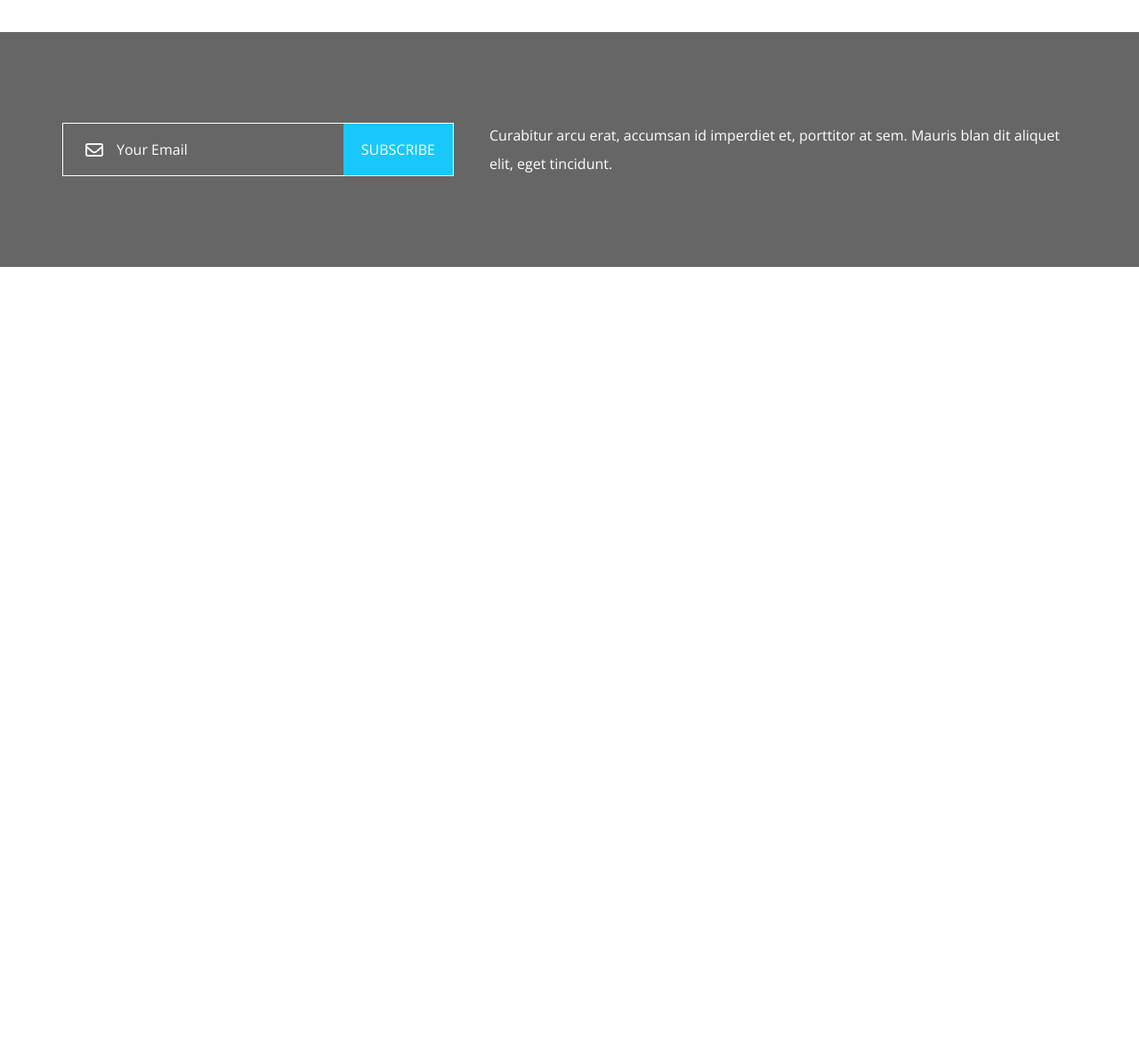
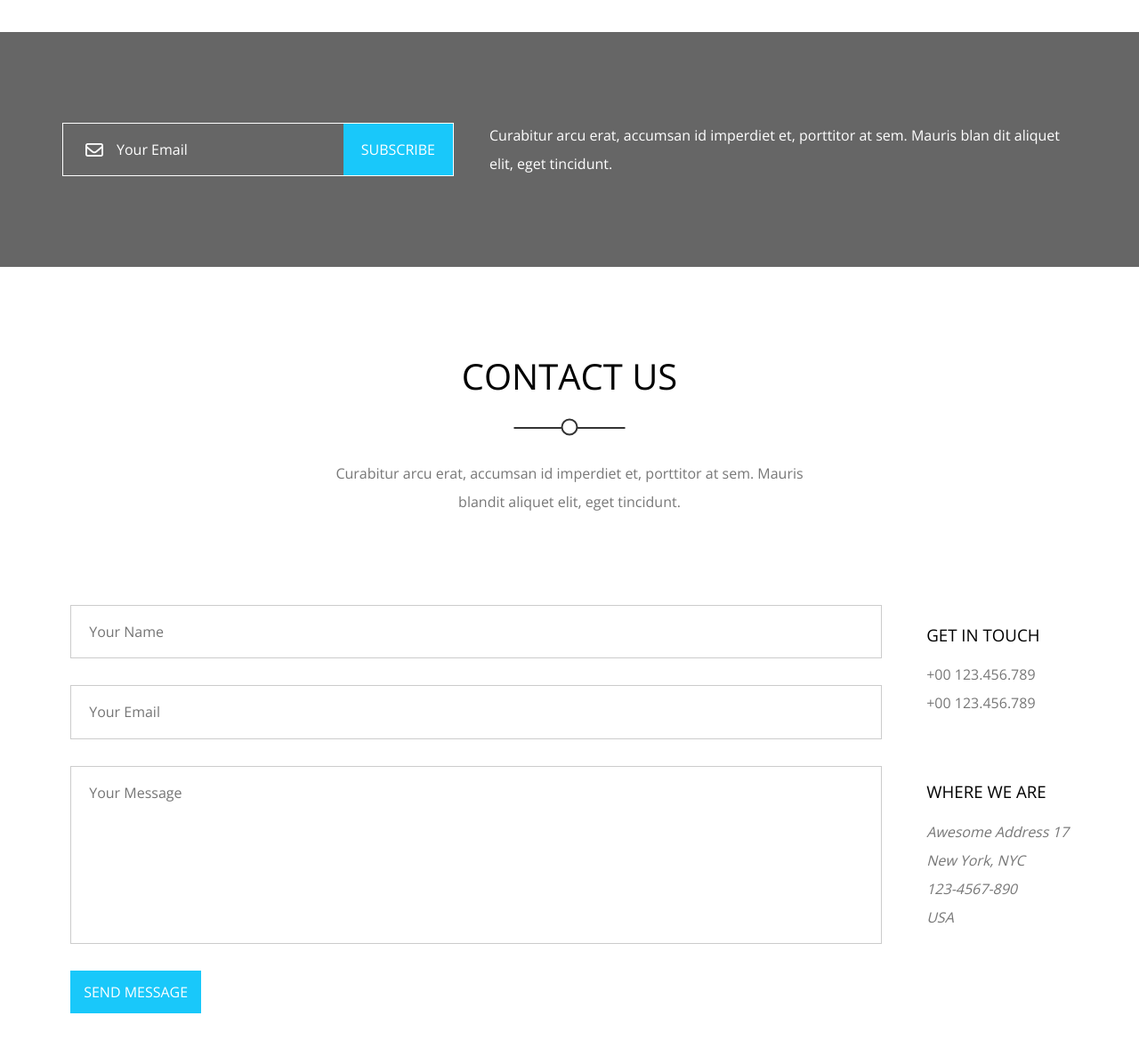
Before and after one commit to youssef579/Kasper-template, a plain HTML site: page index.html in a window 1280 px wide. Shown: the part 7537-8715 px from the top of the page at 89% size. Before the commit the page ends 7837 px from the top, so only its background shows below. Drawn offline with nearby package versions, Linux system fonts and the light colour scheme.

Commit message:
Finish the contact section

```diff
--- a/css/style.css
+++ b/css/style.css
@@ -504,7 +504,8 @@ main .bullets li:nth-of-type(even) {
 
 .portfolio a,
 .video .content a,
-.plans + h4 + a {
+.plans + h4 + a,
+.contact input[type="submit"] {
     text-transform: uppercase;
     display: block;
     width: fit-content;
@@ -979,3 +980,74 @@ main .bullets li:nth-of-type(even) {
         text-align: center;
     }
 }
+
+/* Contact section */
+.contact .content {
+    display: flex;
+    justify-content: center;
+    gap: 50px;
+    flex-direction: row-reverse;
+}
+
+.contact :is(input:not([type="submit"]), textarea) {
+    outline: none;
+    border: 1px solid #ccc;
+    width: 100%;
+    padding: 20px;
+}
+
+textarea {
+    resize: none;
+    height: 200px;
+}
+
+.contact form {
+    width: 80%;
+    display: flex;
+    gap: 30px;
+    flex-direction: column;
+}
+
+.contact input[type="submit"] {
+    border-radius: 0;
+    border: none;
+    cursor: pointer;
+    margin: 0;
+}
+
+.contact .info {
+    line-height: 2;
+}
+
+.contact :is(p, address) {
+    color: #777;
+}
+
+.contact .info h3 {
+    text-transform: uppercase;
+    font-weight: normal;
+    margin-bottom: 10px;
+}
+
+.contact .info h3:first-child {
+    margin-top: 15px;
+}
+
+@media (max-width: 767px) {
+    .contact .content {
+        flex-direction: column;
+        align-items: center;
+    }
+
+    .contact .info {
+        text-align: center;
+    }
+
+    .contact form {
+        width: 100%;
+    }
+
+    .contact .info h3 {
+        margin-top: 0 !important;
+    }
+}
--- a/index.html
+++ b/index.html
@@ -240,18 +240,21 @@
         <div class="container">
             <div class="testimonials">
                 <h2>testimonials</h2>
-                <p>Curabitur arcu erat, accumsan id imperdiet et, porttitor at sem. Mauris blandit aliquet elit, eget tincidunt.</p>
+                <p>Curabitur arcu erat, accumsan id imperdiet et, porttitor at sem. Mauris blandit aliquet elit, eget
+                    tincidunt.</p>
                 <div class="person">
                     <img src="./images/skills-01.jpg" alt="John Doe">
                     <article>
-                        <p>Curabitur arcu erat, accumsan id imperdiet et, porttitor at sem. Mauris blandit aliquet elit, eget tincidunt.</p>
+                        <p>Curabitur arcu erat, accumsan id imperdiet et, porttitor at sem. Mauris blandit aliquet elit,
+                            eget tincidunt.</p>
                         <p>John Doe, CEO</p>
                     </article>
                 </div>
                 <div class="person">
                     <img src="./images/skills-02.jpg" alt="John Doe">
                     <article>
-                        <p>Curabitur arcu erat, accumsan id imperdiet et, porttitor at sem. Mauris blandit aliquet elit, eget tincidunt.</p>
+                        <p>Curabitur arcu erat, accumsan id imperdiet et, porttitor at sem. Mauris blandit aliquet elit,
+                            eget tincidunt.</p>
                         <p>John Doe, CEO</p>
                     </article>
                 </div>
@@ -263,7 +266,8 @@
             </div>
             <div class="skills">
                 <h2>skills</h2>
-                <p>Curabitur arcu erat, accumsan id imperdiet et, porttitor at sem. Mauris blandit aliquet elit, eget tincidunt.</p>
+                <p>Curabitur arcu erat, accumsan id imperdiet et, porttitor at sem. Mauris blandit aliquet elit, eget
+                    tincidunt.</p>
                 <div class="content">
                     <div class="skill">
                         <p>adobe</p>
@@ -304,7 +308,8 @@
     <section class="pricing" id="pricing">
         <div class="container">
             <h2 class="special-heading">pricing</h2>
-            <p>Curabitur arcu erat, accumsan id imperdiet et, porttitor at sem. Mauris blandit aliquet elit, eget tincidunt.</p>
+            <p>Curabitur arcu erat, accumsan id imperdiet et, porttitor at sem. Mauris blandit aliquet elit, eget
+                tincidunt.</p>
             <div class="plans">
                 <div class="plan">
                     <div class="info">
@@ -379,7 +384,36 @@
                 <input type="email" required placeholder="Your Email">
                 <input type="submit" value="SUBSCRIBE">
             </form>
-            <p>Curabitur arcu erat, accumsan id imperdiet et, porttitor at sem. Mauris blan dit aliquet elit, eget tincidunt.</p>
+            <p>Curabitur arcu erat, accumsan id imperdiet et, porttitor at sem. Mauris blan dit aliquet elit, eget
+                tincidunt.</p>
+        </div>
+    </section>
+
+    <section class="contact" id="contact">
+        <div class="container">
+            <h2 class="special-heading">contact us</h2>
+            <p>Curabitur arcu erat, accumsan id imperdiet et, porttitor at sem. Mauris blandit aliquet elit, eget
+                tincidunt.</p>
+            <div class="content">
+                <div class="info">
+                    <h3>get in touch</h3>
+                    <p>+00 123.456.789</p>
+                    <p>+00 123.456.789</p>
+                    <h3 style="margin-top: 65px;">Where we are</h3>
+                    <address>
+                        Awesome Address 17<br>
+                        New York, NYC<br>
+                        123-4567-890<br>
+                        USA
+                    </address>
+                </div>
+                <form>
+                    <input type="text" required placeholder="Your Name">
+                    <input type="email" required placeholder="Your Email">
+                    <textarea placeholder="Your Message"></textarea>
+                    <input type="submit" value="SEND MESSAGE">
+                </form>
+            </div>
         </div>
     </section>
 
```
